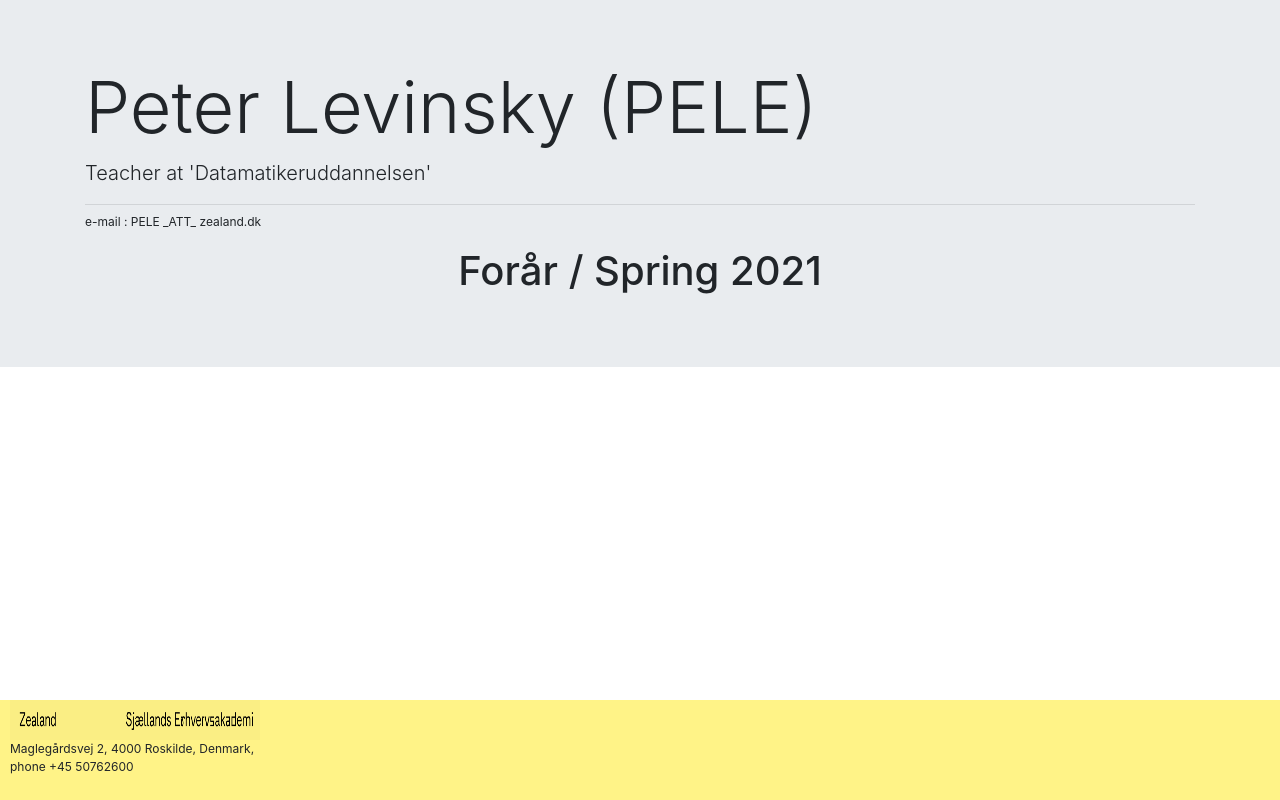
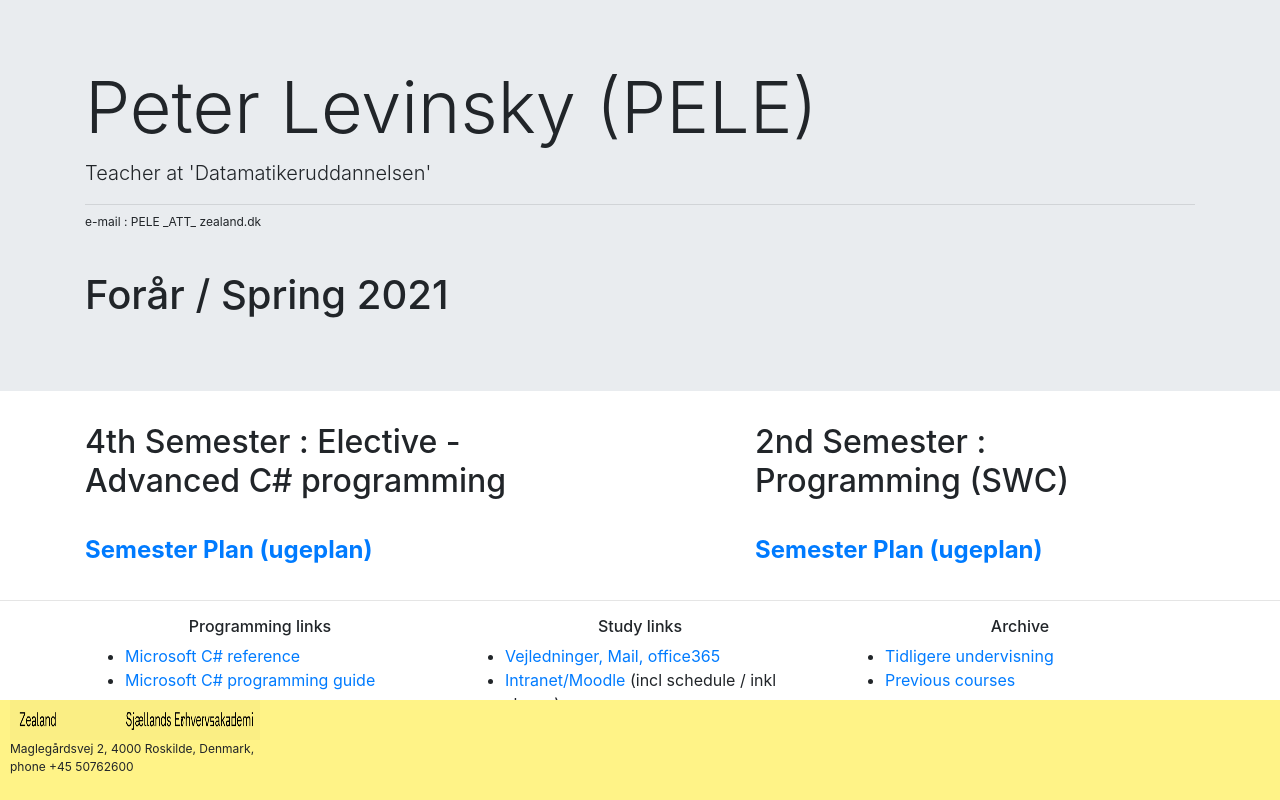
Before and after one commit to JeppeHauman/htmlcss, a plain HTML site: page index.html in a window 1280 px wide. Drawn offline with nearby package versions, Linux system fonts and the light colour scheme.

Commit message:
Update index.html

```diff
--- a/index.html
+++ b/index.html
@@ -15,13 +15,64 @@
             <p class="lead">Teacher at 'Datamatikeruddannelsen'</p>
             <hr class="my-2">
             <p style="font-size: 12px;">e-mail : PELE _ATT_ zealand.dk</p>
-            <h1 style="text-align: center;">Forår / Spring 2021</h1>
+            <br>
+            <h1>Forår / Spring 2021</h1>
+        </div>
+    </div>
+
+    <div class="container">
+        <div class="row">
+            <div class="col-sm-6">
+                <div style="margin-right: 100px;">
+                    <h2>4th Semester : Elective - Advanced C# programming</h2>
+                    <br>
+                    <p><a href="2021f-AvanceretCsharp/SEMESTER.htm" style="font-size: 24px;"><strong>Semester Plan (ugeplan)</strong></a></p>
+                </div>
+            </div>
+            <div class="col-sm-6">
+                <div style="margin-left: 100px;">
+                    <h2>2nd Semester : Programming (SWC)</h2>
+                    <br>
+                    <p><a href="2021f-swc2/SEMESTER.htm" style="font-size: 24px"><strong>Semester Plan (ugeplan)</strong></a></p>
+                </div>
+            </div>
+        </div>
+    </div>
+
+    <hr>
+
+    <div class="container">
+        <div class="row">
+            <div class="col-sm-4">
+                <h6 style="text-align: center;">Programming links</h6>
+                <ul>
+                    <li><a href="http://msdn.microsoft.com/en-us/library/618ayhy6.aspx">Microsoft C# reference</a></li>
+                    <li><a href="http://msdn.microsoft.com/en-us/library/67ef8sbd.aspx">Microsoft C# programming guide</a><br/>&nbsp;</li>
+                    <li><a href="https://docs.oracle.com/javase/8/docs/api/">JAVA Documentation (version8)</a></li>
+                    <li><a href="http://www.oracle.com/technetwork/java/javase/downloads/index.html">Java developement Kit downloads</a></li>
+                </ul>
+            </div>
+            <div class="col-sm-4">
+                <h6 style="text-align: center;">Study links</h6>
+                <ul>
+                    <li><a href="https://helpdesk.easj.dk">Vejledninger, Mail, office365</a></li>
+                    <li><a href="https://moodle.zealand.dk">Intranet/Moodle</a> (incl schedule / inkl skema)</li>
+                </ul>
+            </div>
+            <div class="col-sm-4">
+                <h6 style="text-align: center;">Archive</h6>
+                <ul>
+                    <li><a href="archive.htm">Tidligere undervisning</a>
+                    <li><a href="archive.htm">Previous courses</a><br/>&nbsp;</li>
+                    <li>HF brobygning <a href="downs/BigDataHFBro.pdf">Slides</a> | <a href="downs/Opgaver-BigData.pdf">Opgave</a> | <a href="downs/HF-Case-Opgave.pdf">Case opgave</a></li>
+                </ul>
+            </div>
         </div>
     </div>
 
     <div class="footer">
         <div style="margin-left: 10px;">
-            <a href="https://www.zealand.dk/"><img src="Zealand.png" style="height: 40px; width: 250px;"></a>
+            <a href="https://www.zealand.dk/"><img src="Zealand.png" alt="Zealand" style="height: 40px; width: 250px;"></a>
             <p style="font-size: 12px;">Maglegårdsvej 2, 4000 Roskilde, Denmark, <br>phone +45 50762600</p>
 
         </div>
```
